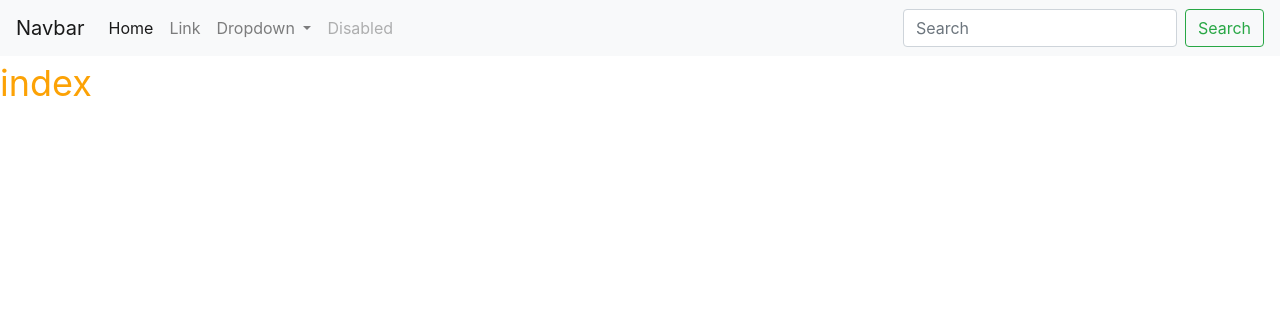
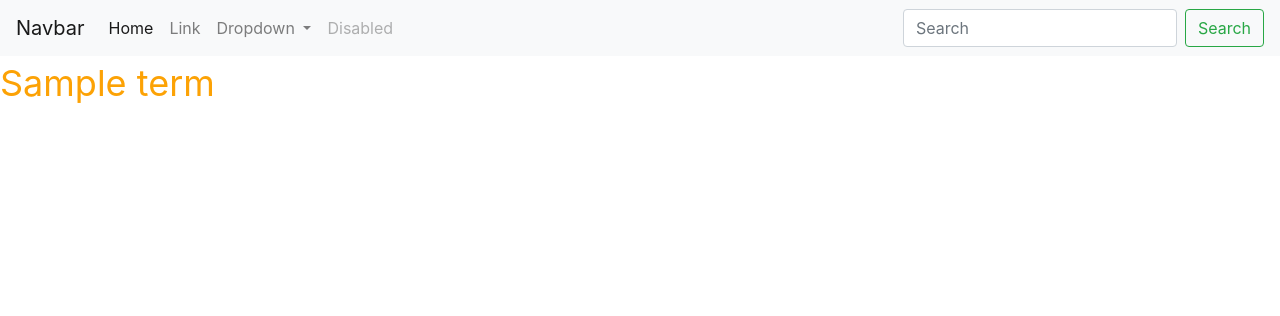
Before and after one commit to well-balanced/maplestory, a Django app: page / in a window 1280 px wide. Shown: the top 316 px of the page. Run offline with Django 3.2, Linux system fonts and the light colour scheme; tables that the repository leaves empty hold one stand-in row (values such as "Sample post"); some libraries are stand-ins or nearby versions.

Commit message:
인덱스 페이지에서 조회 기능 추가

```diff
--- a/maplestory/urls.py
+++ b/maplestory/urls.py
@@ -15,10 +15,10 @@ Including another URLconf
 """
 from django.contrib import admin
 from django.urls import path, include
-from . import views
+from .views import Index
 
 urlpatterns = [
     path('admin/', admin.site.urls),
-    path('', views.index, name='index'),
+    path('', Index.as_view(), name='index'),
     path('terms/', include('wiki.urls')),
 ]
--- a/maplestory/views.py
+++ b/maplestory/views.py
@@ -1,4 +1,10 @@
-from django.shortcuts import render
+from django.shortcuts import render, redirect
+from wiki.models import Term, TermItem
+from django.views import View
 
-def index(request):
-    return render(request, 'index.html')
+class Index(View):
+    def get(self, request, *args, **kwargs):
+        terms = Term.objects.all()
+        return render(request, 'index.html', {
+            'terms': terms,
+        })
--- a/templates/index.html
+++ b/templates/index.html
@@ -47,7 +47,9 @@
           </form>
         </div>
       </nav>
-    <p>index</p>
+    {% for term in terms %}
+        <a href="{% url 'detail' term.id %}"><p>{{ term.name }}</p></a>
+    {% endfor %}
 </body>
 <script src="https://code.jquery.com/jquery-3.5.1.slim.min.js" integrity="sha384-DfXdz2htPH0lsSSs5nCTpuj/zy4C+OGpamoFVy38MVBnE+IbbVYUew+OrCXaRkfj" crossorigin="anonymous"></script>
 <script src="https://cdn.jsdelivr.net/npm/popper.js@1.16.1/dist/umd/popper.min.js" integrity="sha384-9/reFTGAW83EW2RDu2S0VKaIzap3H66lZH81PoYlFhbGU+6BZp6G7niu735Sk7lN" crossorigin="anonymous"></script>
```
